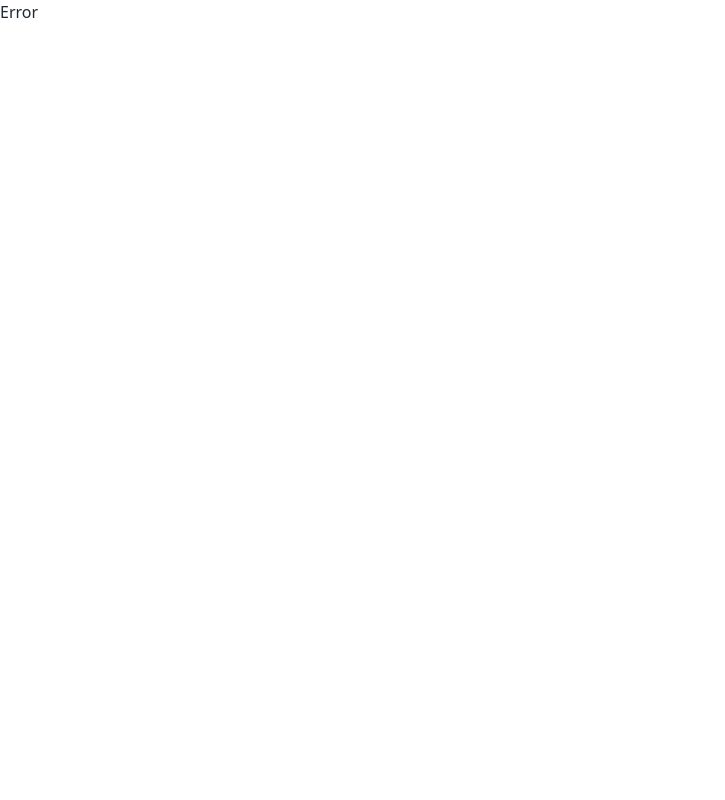
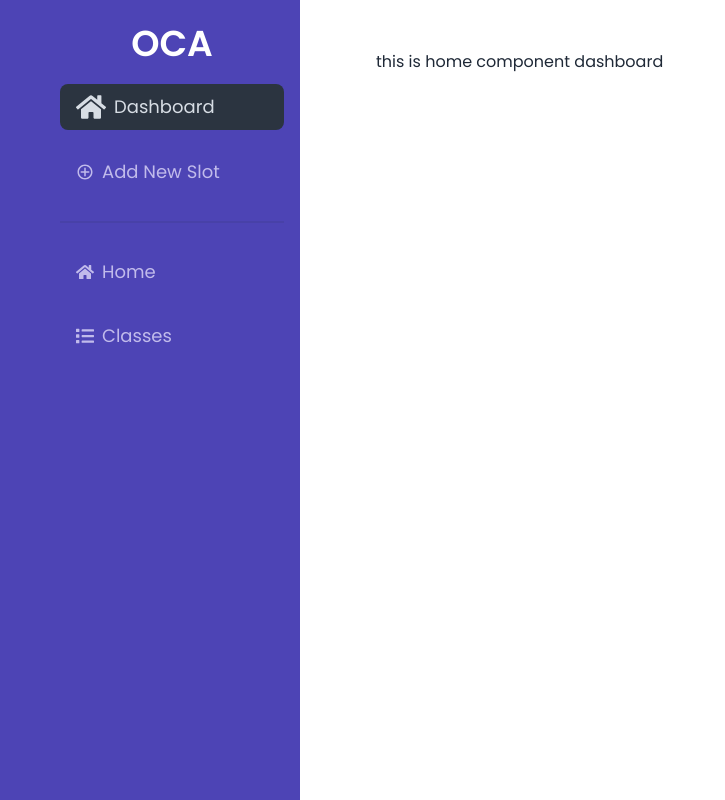
Before and after one commit to sartizalamayon/ClubSync_IntraHacktive_T6, a React (Vite) app: page /dashboard in a window 1280 px wide. Before the commit this address had no page. Shown: the whole page, without its empty margins (0-725 px from the left). Built offline with nearby package versions, Linux system fonts and the light colour scheme.

Commit message:
added: dashboard, sideNav, privateRoute, router

```diff
--- a/index.html
+++ b/index.html
@@ -1,9 +1,15 @@
-<!doctype html>
+<!DOCTYPE html>
 <html lang="en">
   <head>
     <meta charset="UTF-8" />
     <!-- <link rel="icon" type="image/svg+xml" href="/vite.svg" /> -->
     <meta name="viewport" content="width=device-width, initial-scale=1.0" />
+    <link rel="preconnect" href="https://fonts.googleapis.com" />
+    <link rel="preconnect" href="https://fonts.gstatic.com" crossorigin />
+    <link
+      href="https://fonts.googleapis.com/css2?family=Poppins:ital,wght@0,100;0,200;0,300;0,400;0,500;0,600;0,700;0,800;0,900;1,100;1,200;1,300;1,400;1,500;1,600;1,700;1,800;1,900&display=swap"
+      rel="stylesheet"
+    />
     <title>Vite + React</title>
   </head>
   <body>
--- a/package.json
+++ b/package.json
@@ -12,6 +12,7 @@
   "dependencies": {
     "react": "^18.3.1",
     "react-dom": "^18.3.1",
+    "react-icons": "^5.3.0",
     "react-router-dom": "^6.28.0"
   },
   "devDependencies": {
--- /dev/null
+++ b/src/Layout/Dashboard.jsx
@@ -0,0 +1,83 @@
+import React from 'react';
+import { CgAdd } from 'react-icons/cg';
+import { FaHome, FaList } from 'react-icons/fa';
+import { GiGymBag } from 'react-icons/gi';
+import { MdSettingsApplications } from 'react-icons/md';
+import { NavLink, Outlet } from 'react-router-dom';
+
+const Dashboard = () => {
+    const role = 'club';
+    return (
+        <div>
+            <div className="font-poppins">
+            <div className="grid grid-cols-4 gap-6 md:grid-cols-8 lg:grid-cols-12">
+              <div className="col-span-4 lg:col-span-3 bg-[#4D44B5]  w-[300px] pl-11 h-screen">
+                <ul className="menu space-y-5 mt-2 p-4 text-lg text-[#C1BBEB]">
+                    <li className='text-center text-4xl font-semibold text-white'>
+                        OCA
+                    </li>
+                  {/* OCA navbar */}
+                  {role == "oca" && (
+                    <>
+                      <li>
+                        <NavLink to={"/dashboard/all-trainers"}>
+                          <GiGymBag /> All Trainers
+                        </NavLink>
+                      </li>
+                      <li>
+                        <NavLink to={"/dashboard/applied-trainers"}>
+                          <MdSettingsApplications /> Applied Trainers
+                        </NavLink>
+                      </li>
+
+                    </>
+                  )}
+
+                  {/* CLUB Navbar */}
+                  {role == "club" && (
+                    <>
+                      <li className=''>
+                        <NavLink to={"/dashboard"}>
+                          {" "}
+                          <FaHome className='text-3xl' /> Dashboard{" "}
+                        </NavLink>
+                      </li>
+                      <li>
+                        <NavLink to={"/dashboard/add-new-slot"}>
+                          {" "}
+                          <CgAdd /> Add New Slot{" "}
+                        </NavLink>
+                      </li>
+
+                    </>
+                  )}
+
+
+
+                  <div className="divider"></div>
+
+                  <li>
+                    <NavLink to={"/"}>
+                      <FaHome />
+                      Home
+                    </NavLink>
+                  </li>
+                  <li>
+                    <NavLink to={"/classes"}>
+                      <FaList />
+                      Classes
+                    </NavLink>
+                  </li>
+
+                </ul>
+              </div>
+              <div className="col-span-4 lg:col-span-9 p-[50px]">
+                <Outlet />
+              </div>
+            </div>
+          </div>
+        </div>
+    );
+};
+
+export default Dashboard;
--- /dev/null
+++ b/src/Pages/Dashboard/DashboardHome.jsx
@@ -0,0 +1,11 @@
+import React from 'react';
+
+const DashboardHome = () => {
+    return (
+        <div>
+            this is home component dashboard
+        </div>
+    );
+};
+
+export default DashboardHome;
--- /dev/null
+++ b/src/Pages/Login/Login.jsx
@@ -0,0 +1,11 @@
+import React from 'react';
+
+const Login = () => {
+    return (
+        <div>
+            this is a login
+        </div>
+    );
+};
+
+export default Login;
--- /dev/null
+++ b/src/Pages/Shared/SideNav.jsx
@@ -0,0 +1,11 @@
+import React from 'react';
+
+const SideNav = () => {
+    return (
+        <div>
+
+        </div>
+    );
+};
+
+export default SideNav;
--- /dev/null
+++ b/src/Routes/PrivateRoute.jsx
@@ -0,0 +1,21 @@
+import React from "react";
+import { Navigate } from "react-router-dom";
+
+
+const PrivateRoute = ({ children }) => {
+//   const { user, loading } = useContext(AuthContext);
+const loading = false;
+const user = true;
+  if (loading) {
+    return (
+      <div className="w-full h-[100vh] flex justify-center items-center">
+        <span className="loading loading-spinner loading-lg"></span>
+      </div>
+    );
+  }
+  if (user) {
+    return children;}
+  return <Navigate to={"/login"}></Navigate>;
+};
+
+export default PrivateRoute;
--- a/tailwind.config.js
+++ b/tailwind.config.js
@@ -5,7 +5,11 @@ export default {
     "./src/**/*.{js,ts,jsx,tsx}",
   ],
   theme: {
-    extend: {},
+    extend: {
+      fontFamily: {
+        poppins : ['Poppins', 'sans-serif']
+      }
+    },
   },
   plugins: [
     require('daisyui'),
```
Also changed, not shown: src/Routes/Routes.jsx (+25 -0 lines), 1 other file (tests, documents, lock files or other folders).
